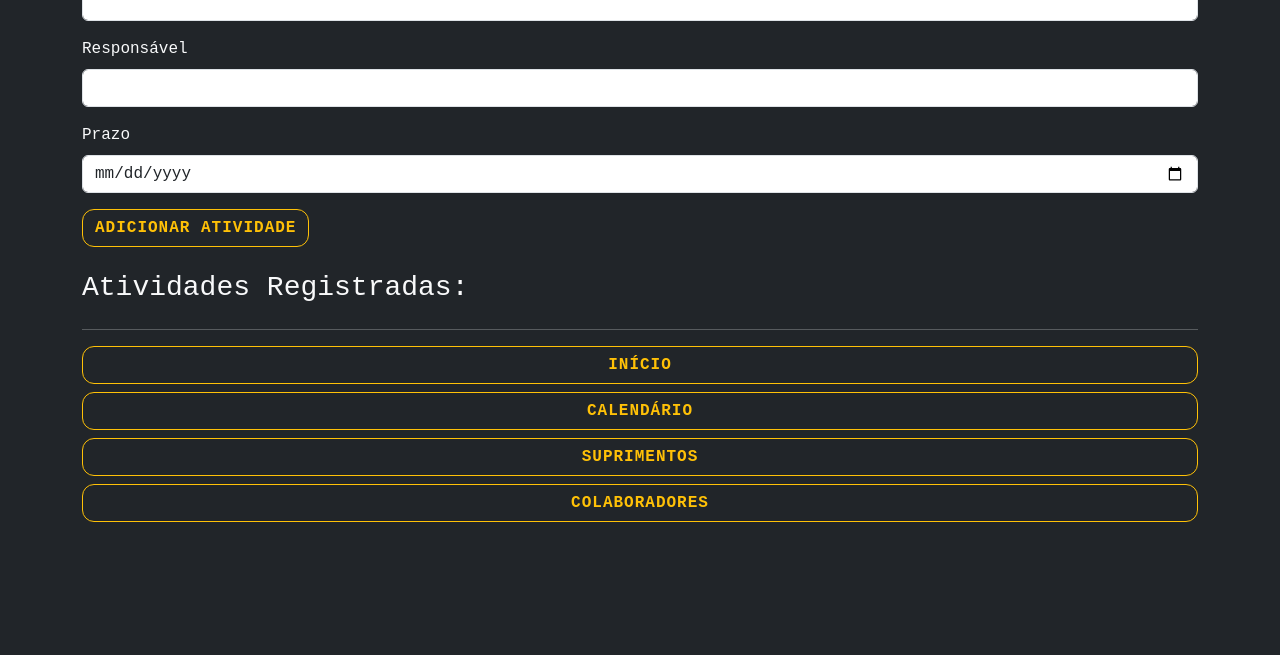
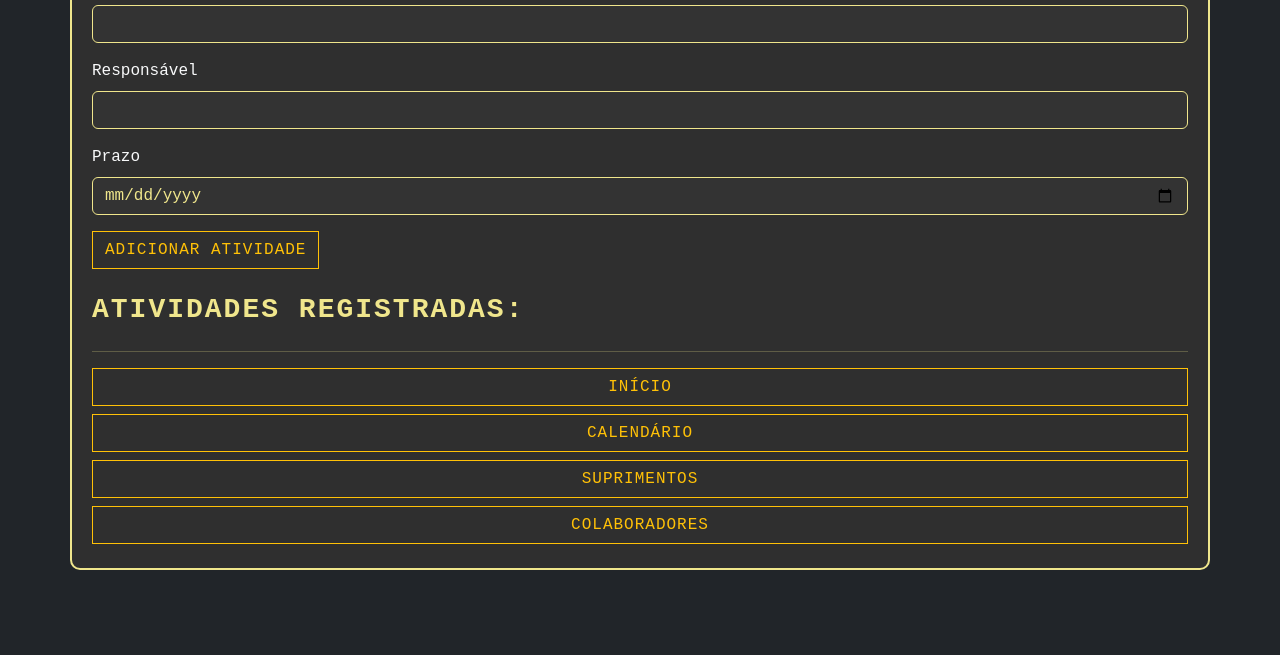
Before and after one commit to AryCord26/Guia-de-Sobrevivencia, a plain HTML site: page atividades.html in a window 1280 px wide. Shown: the part 145-800 px from the top of the page. Drawn offline with nearby package versions, Linux system fonts and the light colour scheme.

Commit message:
Update style.css

```diff
--- a/css/style.css
+++ b/css/style.css
@@ -1,16 +1,62 @@
 body {
-    background-color: #1b1b1b;
-    color: #e0e0e0;
-    font-family: 'Courier New', Courier, monospace;
-    background-image: url('../img/textura-rustica.jpg'); /* opcional: textura rústica */
-    background-size: cover;
-    background-repeat: no-repeat;
-    background-position: center;
+    background-color: #1c1c1c; /* Preto fosco */
+    color: #f0e68c; /* Amarelo queimado */
+    font-family: 'Courier New', Courier, monospace; /* Estilo máquina de escrever */
+}
+
+h1, h2, h3, h4 {
+    color: #f0e68c;
+    font-weight: bold;
+    text-transform: uppercase;
+    letter-spacing: 2px;
+}
+
+.container {
+    background-color: #2f2f2f; /* Cinza escuro */
+    border: 2px solid #f0e68c;
+    border-radius: 10px;
+    padding: 20px;
+    margin-top: 20px;
+}
+
+.form-control, .form-select {
+    background-color: #333;
+    color: #f0e68c;
+    border: 1px solid #f0e68c;
+}
+
+.form-control:focus, .form-select:focus {
+    border-color: #ffd700; /* Dourado */
+    box-shadow: none;
+    background-color: #444;
+    color: #fff8dc; /* Bege claro */
 }
 
 .btn-outline-warning {
-    border-radius: 12px;
-    font-weight: bold;
+    border-radius: 0;
     text-transform: uppercase;
     letter-spacing: 1px;
 }
+
+.list-group-item {
+    border: 1px solid #f0e68c;
+    background-color: #333;
+}
+
+.list-group-item button {
+    margin-left: 10px;
+}
+
+a {
+    text-decoration: none;
+}
+
+a.btn:hover {
+    background-color: #f0e68c;
+    color: #1c1c1c;
+    font-weight: bold;
+}
+
+hr {
+    border-color: #f0e68c;
+}
```
